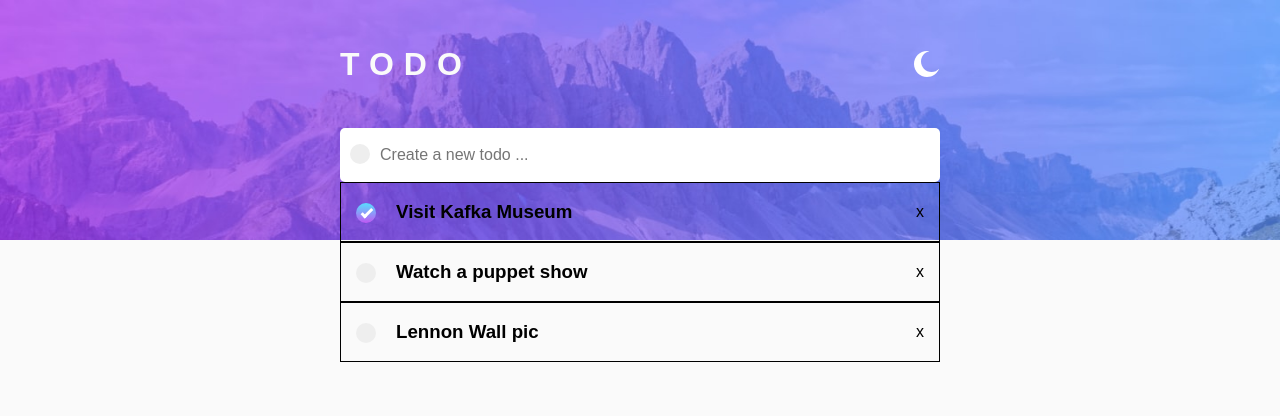
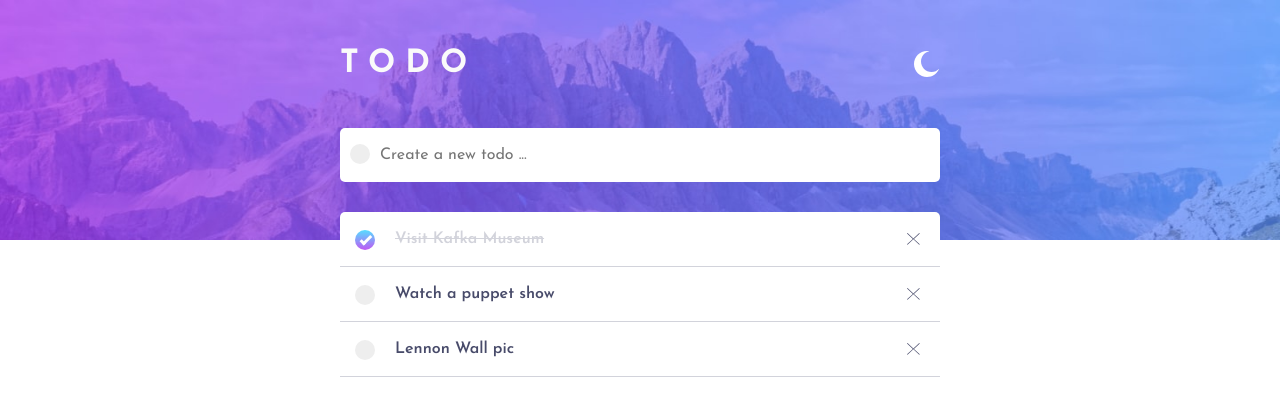
Before and after one commit to AReactDeveloper/Todo-app, a React (Create React App) app: page / in a window 1280 px wide. Shown: the top 416 px of the page. Built offline with nearby package versions, Linux system fonts and the light colour scheme.

Commit message:
finished delete functionality

```diff
--- a/src/App.js
+++ b/src/App.js
@@ -11,7 +11,6 @@ export default function App() {
   const todoTitle = useRef()
   const formRef = useRef()
 
-  const [isChecked,setIsChecked] = useState(true)
 
   const handleSubmit = e=>{
     e.preventDefault()
@@ -44,15 +43,19 @@ export default function App() {
 
   }
 
-  const handleCheckBoxChane = e=>{
-    setIsChecked(e.target.checked)
-  }
 
+  //toggle compeleted
   const handleToggle = (id,done)=>{
-    console.log("handleToggle")
     dispatch({type:'SET_DONE',payload:{
       id : id,
       done: !done
+    }})
+  }
+
+  //delete functionality
+  const handleDelete = (id)=>{
+    dispatch({type:'DELETE_TODO',payload:{
+      id : id
     }})
   }
 
@@ -61,8 +64,8 @@ export default function App() {
     <div className='App'>
         <div className='App__inner'>
           <Header />
-          <AddTodo handleCheckBoxChane={handleCheckBoxChane} formRef={formRef} handleSubmit={handleSubmit} todoTitle={todoTitle} />
-          <TodoList handleToggle={handleToggle} state={state}/>
+          <AddTodo formRef={formRef} handleSubmit={handleSubmit} todoTitle={todoTitle} />
+          <TodoList handleDelete={handleDelete} handleToggle={handleToggle} state={state}/>
         </div>
     </div>
   )
--- a/src/components/AddTodo/addtodo.scss
+++ b/src/components/AddTodo/addtodo.scss
@@ -11,7 +11,7 @@
             padding: 15px 40px;
             border: 0;
             outline: 0;
-            border-radius: 5px;
+            border-radius: var(--br-5);
         }
    }
 }
--- a/src/components/Header/Header.scss
+++ b/src/components/Header/Header.scss
@@ -1,5 +1,5 @@
 .header{
-    color: var(--bs-light);
+    color: var(--bs-light-lt);
     &__inner{
         & h1{
             font-weight: var(--fw-bold);
--- a/src/components/TodoItem/TodoItem.jsx
+++ b/src/components/TodoItem/TodoItem.jsx
@@ -2,13 +2,14 @@
 import React from 'react'
 import CustomCheckmark from '../CustomCheckmark/CustomCheckmark'
 import './TodoItem.scss'
+import CrossIcon from '../../assets/images/icon-cross.svg'
 
-export default function TodoItem({title,done,handleToggle,id}) {
+export default function TodoItem({title,done,handleToggle,id,handleDelete}) {
   return (
-    <div className='TodoItem'>
+    <div className={done ? 'TodoItem item-done' : 'TodoItem'}>
         <CustomCheckmark handleToggle={handleToggle} done={done} id={id}  />
         <h3 className='TodoItem__title'>{title}</h3>
-        <button>x</button>
+        <button onClick={()=>handleDelete(id)}><img src={CrossIcon} alt="" /></button>
     </div>
   )
 }
--- a/src/components/TodoItem/TodoItem.scss
+++ b/src/components/TodoItem/TodoItem.scss
@@ -1,17 +1,35 @@
 
 .TodoItem{
+    color: var(--bs-darker-lt);
     display: flex;
     align-items: center;
     justify-content: space-between;
     gap: 40px;
     padding: 15px;
-    border: 1px solid black;
+    border-bottom: 1px solid var(--bs-lightest-lt);
     &__title{
         flex: 1;
+        font-size: 16px;
+        font-weight: 600;
     }
     & .checkbox {
         display: block;
         margin-bottom: 18px;
     }
 
+    & button img{
+        width: 70%;
+        height: 70%;
+
+        &:hover{
+            //this changes the image color to red on hover neat
+            filter: sepia(1) saturate(10000%) hue-rotate(-30deg);
+        }
+    }
+
+    &.item-done{
+        text-decoration: line-through;
+        color: var(--bs-lightest-lt) !important;
+    }
+
 }
--- a/src/components/TodoList/TodoList.jsx
+++ b/src/components/TodoList/TodoList.jsx
@@ -1,11 +1,12 @@
 import React from 'react'
 import TodoItem from '../TodoItem/TodoItem'
+import './TodoList.scss'
 
-export default function TodoList({state,handleToggle}) {
+export default function TodoList({state,handleToggle,handleDelete}) {
   return (
-    <div>
+    <div className='TodoList'>
       {state.map(todo=>{
-        return <TodoItem id={todo.id} title={todo.text} done={todo.done} handleToggle={handleToggle} />
+        return <TodoItem handleDelete={handleDelete} id={todo.id} title={todo.text} done={todo.done} handleToggle={handleToggle} />
       })}
     </div>
   )
--- a/src/components/TodoList/TodoList.scss
+++ b/src/components/TodoList/TodoList.scss
@@ -2,5 +2,5 @@
     height: 500px;
     background-color: white;
     margin-top: 30px;
-
+    border-radius: var(--br-5);
 }
--- a/src/reducers/todoReducer.jsx
+++ b/src/reducers/todoReducer.jsx
@@ -25,6 +25,9 @@ export const todoReducer = (state, action) => {
           : item
       );
     }
+    case 'DELETE_TODO': {
+      return state.filter(todo => todo.id != action.payload.id)
+    }
     default:
       return state;
   }
--- a/src/styles/_root.scss
+++ b/src/styles/_root.scss
@@ -1,23 +1,24 @@
+@import url('https://fonts.googleapis.com/css2?family=Josefin+Sans:wght@100;200;300;400;500;600;700&display=swap');
 /* Colors */
 :root {
     --bs-primary: hsl(220, 98%, 61%);
     --bs-secondary: linear-gradient(hsl(192, 100%, 67%), hsl(280, 87%, 65%));
 
     /* Neutral Colors for Light Theme */
-    --bs-light: hsl(0, 0%, 98%);
-    --bs-lighter: hsl(236, 33%, 92%);
-    --bs-lightest: hsl(233, 11%, 84%);
-    --bs-dark: hsl(236, 9%, 61%);
-    --bs-darker: hsl(235, 19%, 35%);
+    --bs-light-lt: hsl(0, 0%, 98%);
+    --bs-lighter-lt: hsl(236, 33%, 92%);
+    --bs-lightest-lt: hsl(233, 11%, 84%);
+    --bs-dark-lt: hsl(236, 9%, 61%);
+    --bs-darker-lt: hsl(235, 19%, 35%);
 
     /* Neutral Colors for Dark Theme */
-    --bs-darkest: hsl(235, 21%, 11%);
-    --bs-dark: hsl(235, 24%, 19%);
-    --bs-light-dark: hsl(234, 39%, 85%);
-    --bs-light-dark-hover: hsl(236, 33%, 92%);
-    --bs-darker-dark: hsl(234, 11%, 52%);
-    --bs-darkest-dark: hsl(233, 14%, 35%);
-    --bs-darkest-dark-2: hsl(237, 14%, 26%);
+    --bs-darkest-dt: hsl(235, 21%, 11%);
+    --bs-dark-dt: hsl(235, 24%, 19%);
+    --bs-light-dt: hsl(234, 39%, 85%);
+    --bs-light-hover-dt: hsl(236, 33%, 92%);
+    --bs-darker-dt: hsl(234, 11%, 52%);
+    --bs-darkest-dt-2: hsl(233, 14%, 35%);
+    --bs-darkest-dt-3: hsl(237, 14%, 26%);
 
     /* Typography */
     /* Font Sizes */
@@ -27,4 +28,6 @@
     --ff-primary: 'Josefin Sans', sans-serif;
     --fw-regular: 400;
     --fw-bold: 700;
+
+    --br-5 : 5px;
 }
--- a/src/styles/global.scss
+++ b/src/styles/global.scss
@@ -1,7 +1,9 @@
 @use 'reset'; //reset file
-@use 'normalize'; //normlize css
 @use 'root'; //root with all varribles
 
+body{
+    font-family: var(--ff-primary);
+}
 
 .App{
     min-height: 100vh;
```
Also changed, not shown: src/styles/_normalize.scss (deleted).
